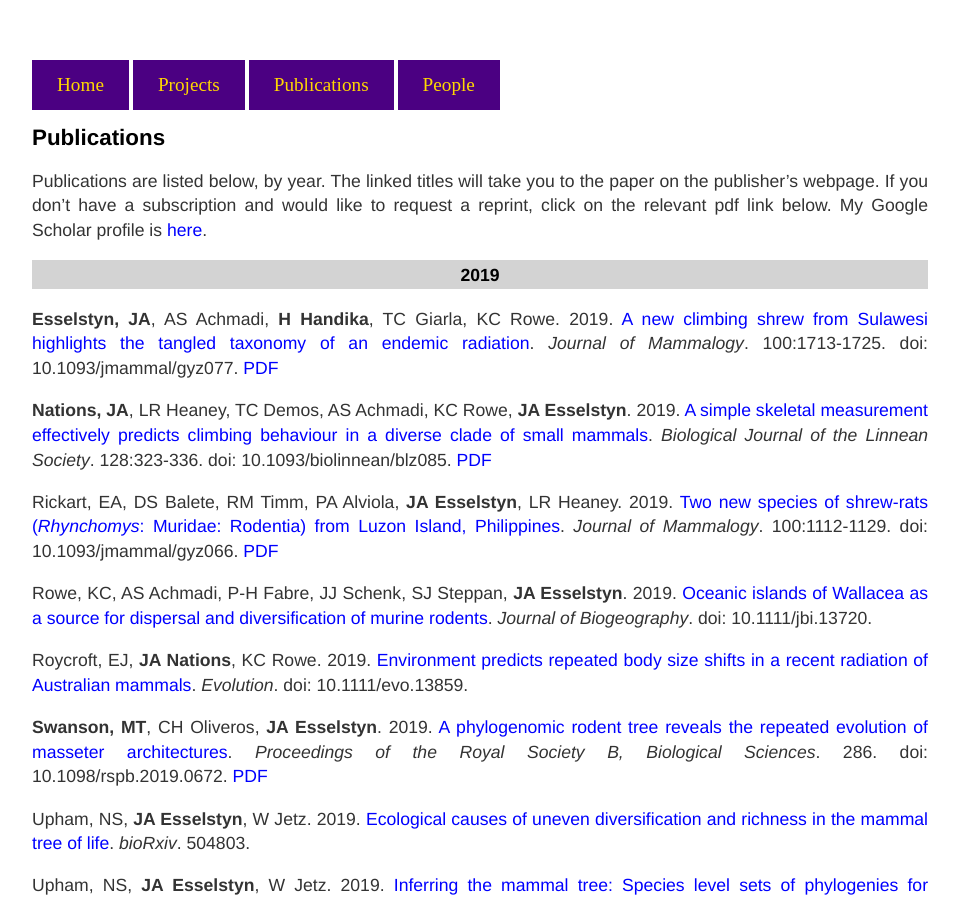
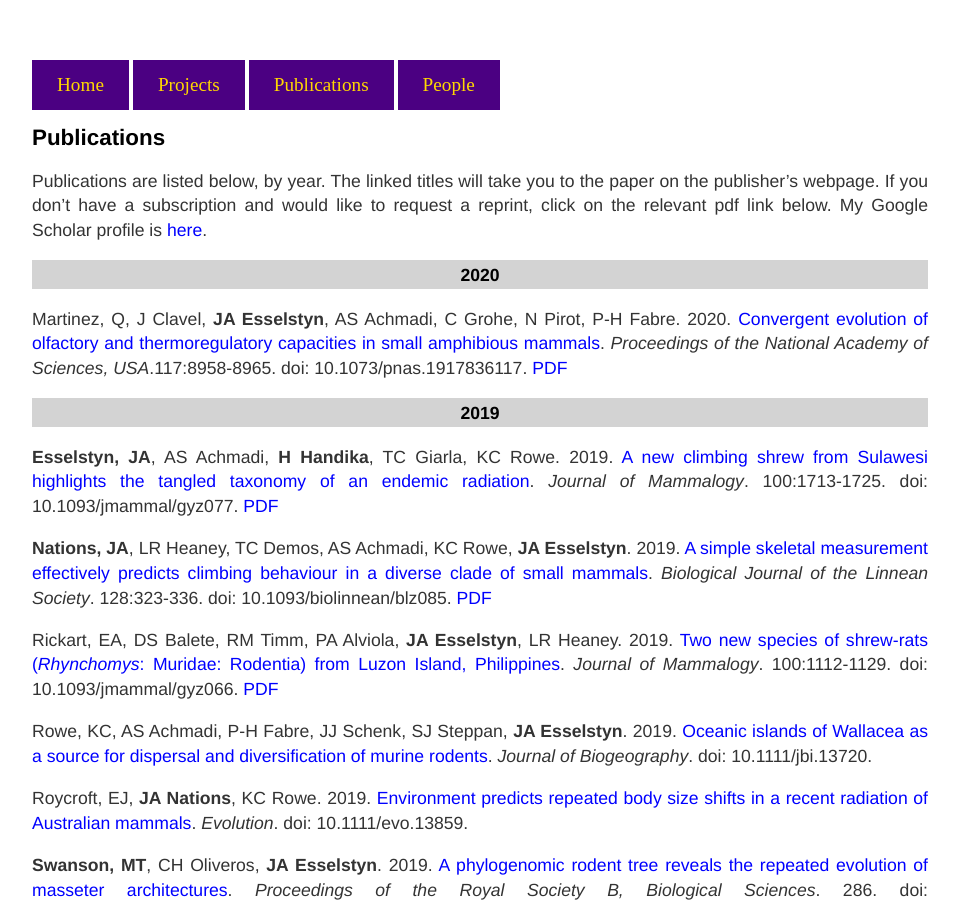
Before and after one commit to esselstyn/esselstyn.github.io, a Jekyll site: the page built from publications.md, in a window 1280 px wide and 900 px high. Shown: the whole window, without its empty margins (160-1121 px from the left). Built offline with Jekyll 4.4.1, drawn with Linux system fonts in a browser that asks for light colours.

Commit message:
Update publications.md

```diff
--- a/publications.md
+++ b/publications.md
@@ -5,6 +5,9 @@ title: Publications
 
 # Publications
 Publications are listed below, by year. The linked titles will take you to the paper on the publisher's webpage. If you don't have a subscription and would like to request a reprint, click on the relevant pdf link below. My Google Scholar profile is [here](https://scholar.google.com/citations?user=8p7eEcAAAAAJ&hl=en).
+
+### 2020
+Martinez, Q, J Clavel, **JA Esselstyn**, AS Achmadi, C Grohe, N Pirot, P-H Fabre. 2020. [Convergent evolution of olfactory and thermoregulatory capacities in small amphibious mammals](https://doi.org/10.1073/pnas.1917836117). _Proceedings of the National Academy of Sciences, USA_.117:8958-8965. doi: 10.1073/pnas.1917836117. [PDF](publications/2020/Martinez-2020.pdf)
 
 ### 2019
 **Esselstyn, JA**, AS Achmadi, **H Handika**, TC Giarla, KC Rowe. 2019. [A new climbing shrew from Sulawesi highlights the tangled taxonomy of an endemic radiation](https://doi.org/10.1093/jmammal/gyz077). _Journal of Mammalogy_. 100:1713-1725. doi: 10.1093/jmammal/gyz077. [PDF](publications/2019/Esselstyn-2019.pdf)
```
